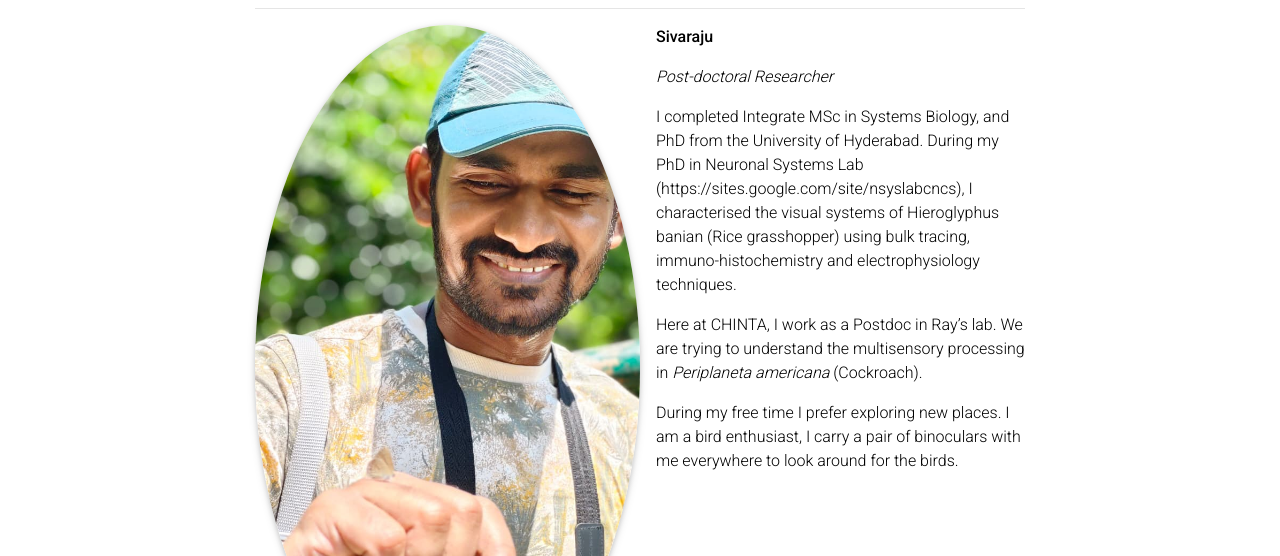
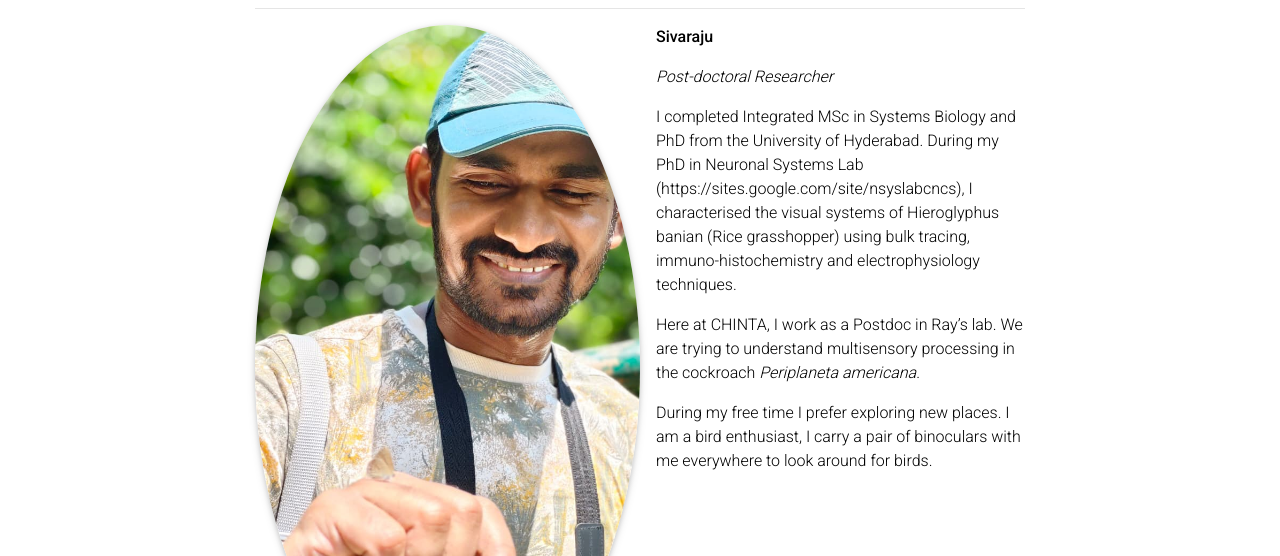
Before and after one commit to rayslab/rayslab.github.io, a Jekyll site: the page built from _pages/profiles.md, in a window 1280 px wide and 900 px high, scrolled down 4376 px. Shown: the part 153-709 px from the top of the window. Built offline with Jekyll 4.4.1, drawn with Linux system fonts in a browser that asks for light colours; full-size pictures stand in for the smaller copies a plugin makes; comment, search, counter and statistics services are not loaded; a style sheet for code colours, icons or effects is not loaded.

Commit message:
Minor fix

```diff
--- a/_pages/about_sivaraju.md
+++ b/_pages/about_sivaraju.md
@@ -2,8 +2,8 @@
 
 *Post-doctoral Researcher*
 
-I completed Integrate MSc in Systems Biology, and PhD from the University of Hyderabad. During my PhD in Neuronal Systems Lab (https://sites.google.com/site/nsyslabcncs), I characterised the visual systems of Hieroglyphus banian (Rice grasshopper) using bulk tracing, immuno-histochemistry and electrophysiology techniques.
+I completed Integrated MSc in Systems Biology and PhD from the University of Hyderabad. During my PhD in Neuronal Systems Lab (https://sites.google.com/site/nsyslabcncs), I characterised the visual systems of Hieroglyphus banian (Rice grasshopper) using bulk tracing, immuno-histochemistry and electrophysiology techniques.
 
-Here at CHINTA, I work as a Postdoc in Ray's lab. We are trying to understand the multisensory processing in *Periplaneta americana* (Cockroach).
+Here at CHINTA, I work as a Postdoc in Ray's lab. We are trying to understand multisensory processing in the cockroach *Periplaneta americana*.
 
-During my free time I prefer exploring new places. I am a bird enthusiast, I carry a pair of binoculars with me everywhere to look around for the birds.
+During my free time I prefer exploring new places. I am a bird enthusiast, I carry a pair of binoculars with me everywhere to look around for birds.
```
